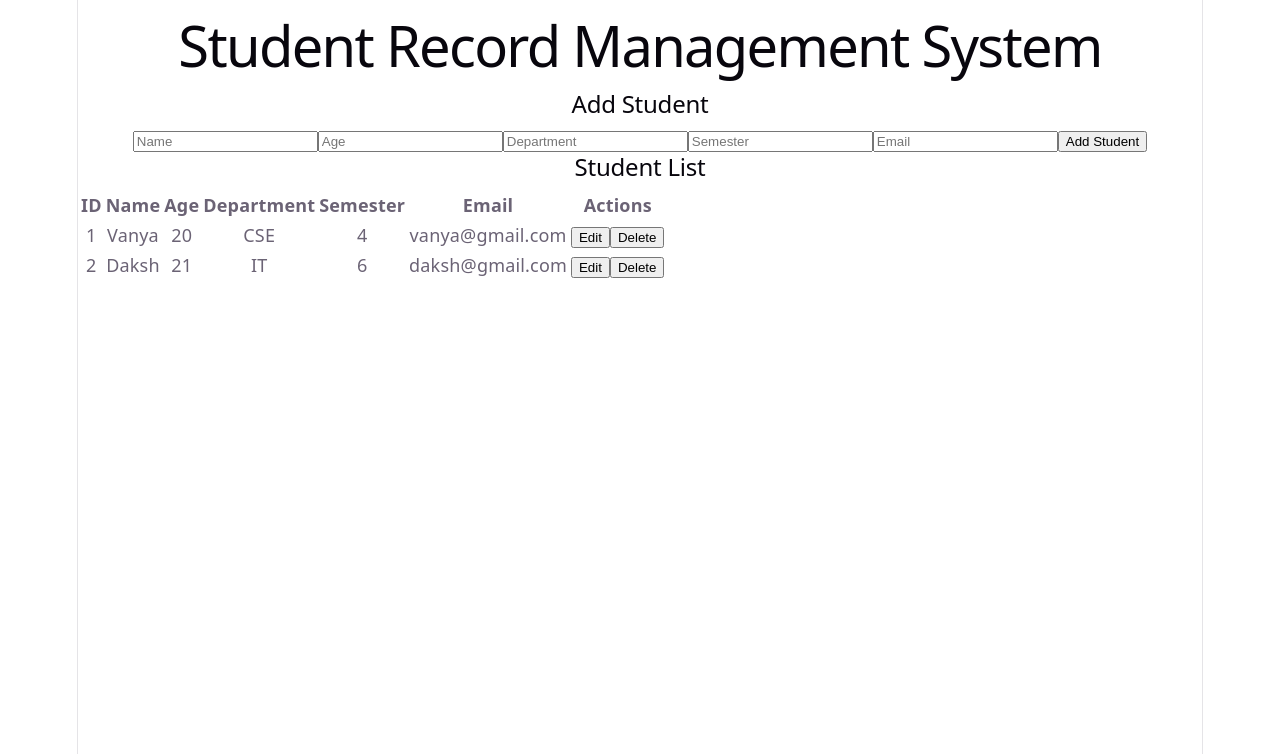
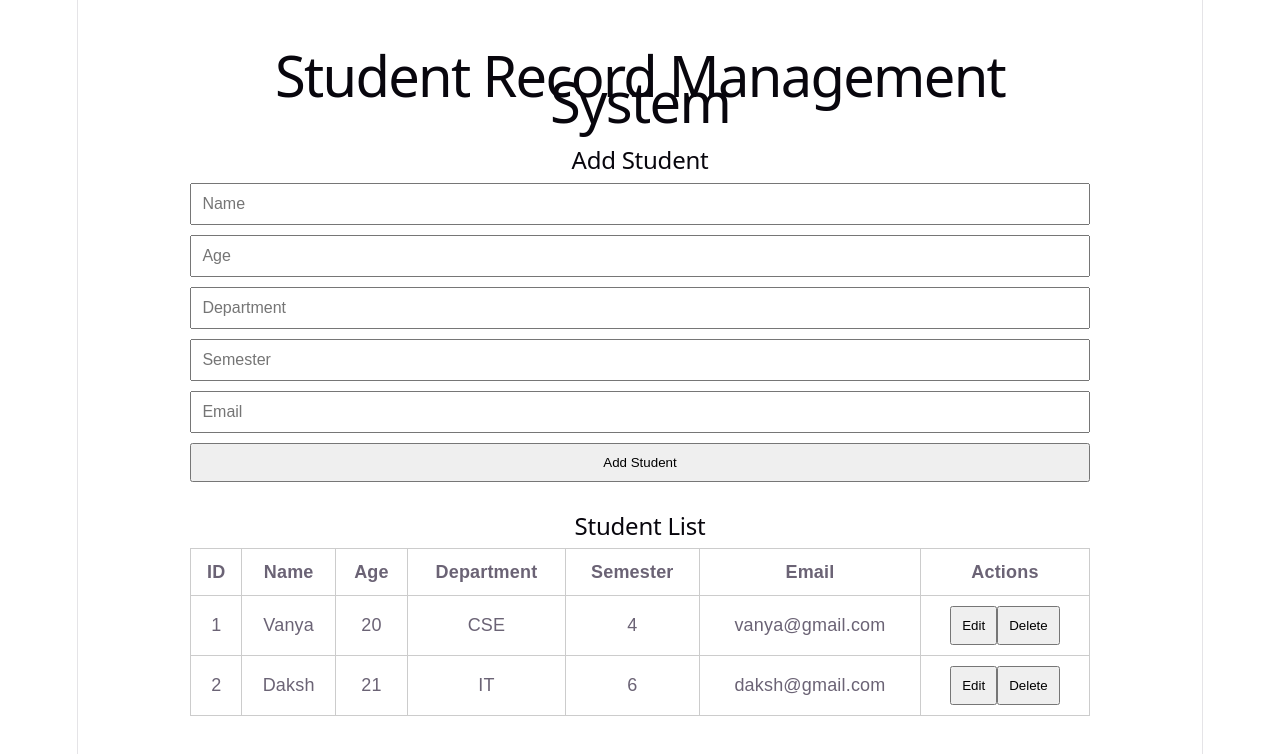
Before and after one commit to Anee006/Student-Record-Management-System, a React (Vite) app in the folder client/: page / in a window 1280 px wide. Shown: the top 754 px of the page. Built offline with nearby package versions, Linux system fonts and the light colour scheme.

Commit message:
Add basic CSS styling for UI

```diff
--- a/client/src/App.css
+++ b/client/src/App.css
@@ -1,184 +1,43 @@
-.counter {
-  font-size: 16px;
-  padding: 5px 10px;
-  border-radius: 5px;
-  color: var(--accent);
-  background: var(--accent-bg);
-  border: 2px solid transparent;
-  transition: border-color 0.3s;
-  margin-bottom: 24px;
-
-  &:hover {
-    border-color: var(--accent-border);
-  }
-  &:focus-visible {
-    outline: 2px solid var(--accent);
-    outline-offset: 2px;
-  }
+.container {
+    width: 80%;
+    margin: 30px auto;
+    font-family: Arial, sans-serif;
 }
 
-.hero {
-  position: relative;
-
-  .base,
-  .framework,
-  .vite {
-    inset-inline: 0;
-    margin: 0 auto;
-  }
-
-  .base {
-    width: 170px;
-    position: relative;
-    z-index: 0;
-  }
-
-  .framework,
-  .vite {
-    position: absolute;
-  }
-
-  .framework {
-    z-index: 1;
-    top: 34px;
-    height: 28px;
-    transform: perspective(2000px) rotateZ(300deg) rotateX(44deg) rotateY(39deg)
-      scale(1.4);
-  }
-
-  .vite {
-    z-index: 0;
-    top: 107px;
-    height: 26px;
-    width: auto;
-    transform: perspective(2000px) rotateZ(300deg) rotateX(40deg) rotateY(39deg)
-      scale(0.8);
-  }
+h1 {
+    text-align: center;
 }
 
-#center {
-  display: flex;
-  flex-direction: column;
-  gap: 25px;
-  place-content: center;
-  place-items: center;
-  flex-grow: 1;
-
-  @media (max-width: 1024px) {
-    padding: 32px 20px 24px;
-    gap: 18px;
-  }
+form {
+    display: flex;
+    flex-direction: column;
+    gap: 10px;
+    margin-bottom: 30px;
 }
 
-#next-steps {
-  display: flex;
-  border-top: 1px solid var(--border);
-  text-align: left;
-
-  & > div {
-    flex: 1 1 0;
-    padding: 32px;
-    @media (max-width: 1024px) {
-      padding: 24px 20px;
-    }
-  }
-
-  .icon {
-    margin-bottom: 16px;
-    width: 22px;
-    height: 22px;
-  }
-
-  @media (max-width: 1024px) {
-    flex-direction: column;
-    text-align: center;
-  }
+input {
+    padding: 10px;
+    font-size: 16px;
 }
 
-#docs {
-  border-right: 1px solid var(--border);
-
-  @media (max-width: 1024px) {
-    border-right: none;
-    border-bottom: 1px solid var(--border);
-  }
+button {
+    padding: 10px;
+    cursor: pointer;
 }
 
-#next-steps ul {
-  list-style: none;
-  padding: 0;
-  display: flex;
-  gap: 8px;
-  margin: 32px 0 0;
-
-  .logo {
-    height: 18px;
-  }
-
-  a {
-    color: var(--text-h);
-    font-size: 16px;
-    border-radius: 6px;
-    background: var(--social-bg);
-    display: flex;
-    padding: 6px 12px;
-    align-items: center;
-    gap: 8px;
-    text-decoration: none;
-    transition: box-shadow 0.3s;
-
-    &:hover {
-      box-shadow: var(--shadow);
-    }
-    .button-icon {
-      height: 18px;
-      width: 18px;
-    }
-  }
-
-  @media (max-width: 1024px) {
-    margin-top: 20px;
-    flex-wrap: wrap;
-    justify-content: center;
-
-    li {
-      flex: 1 1 calc(50% - 8px);
-    }
-
-    a {
-      width: 100%;
-      justify-content: center;
-      box-sizing: border-box;
-    }
-  }
+table {
+    width: 100%;
+    border-collapse: collapse;
 }
 
-#spacer {
-  height: 88px;
-  border-top: 1px solid var(--border);
-  @media (max-width: 1024px) {
-    height: 48px;
-  }
+table,
+th,
+td {
+    border: 1px solid #ccc;
 }
 
-.ticks {
-  position: relative;
-  width: 100%;
-
-  &::before,
-  &::after {
-    content: '';
-    position: absolute;
-    top: -4.5px;
-    border: 5px solid transparent;
-  }
-
-  &::before {
-    left: 0;
-    border-left-color: var(--border);
-  }
-  &::after {
-    right: 0;
-    border-right-color: var(--border);
-  }
+th,
+td {
+    padding: 10px;
+    text-align: center;
 }
```
